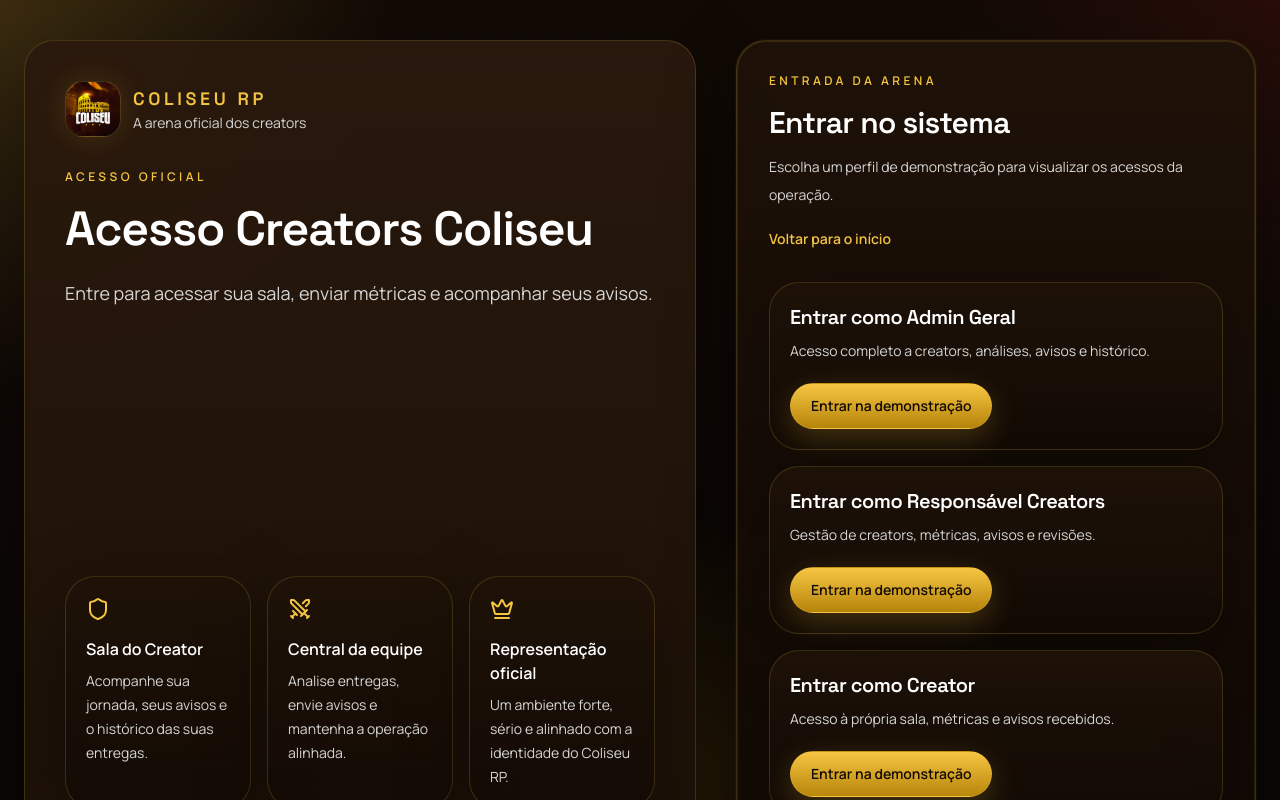
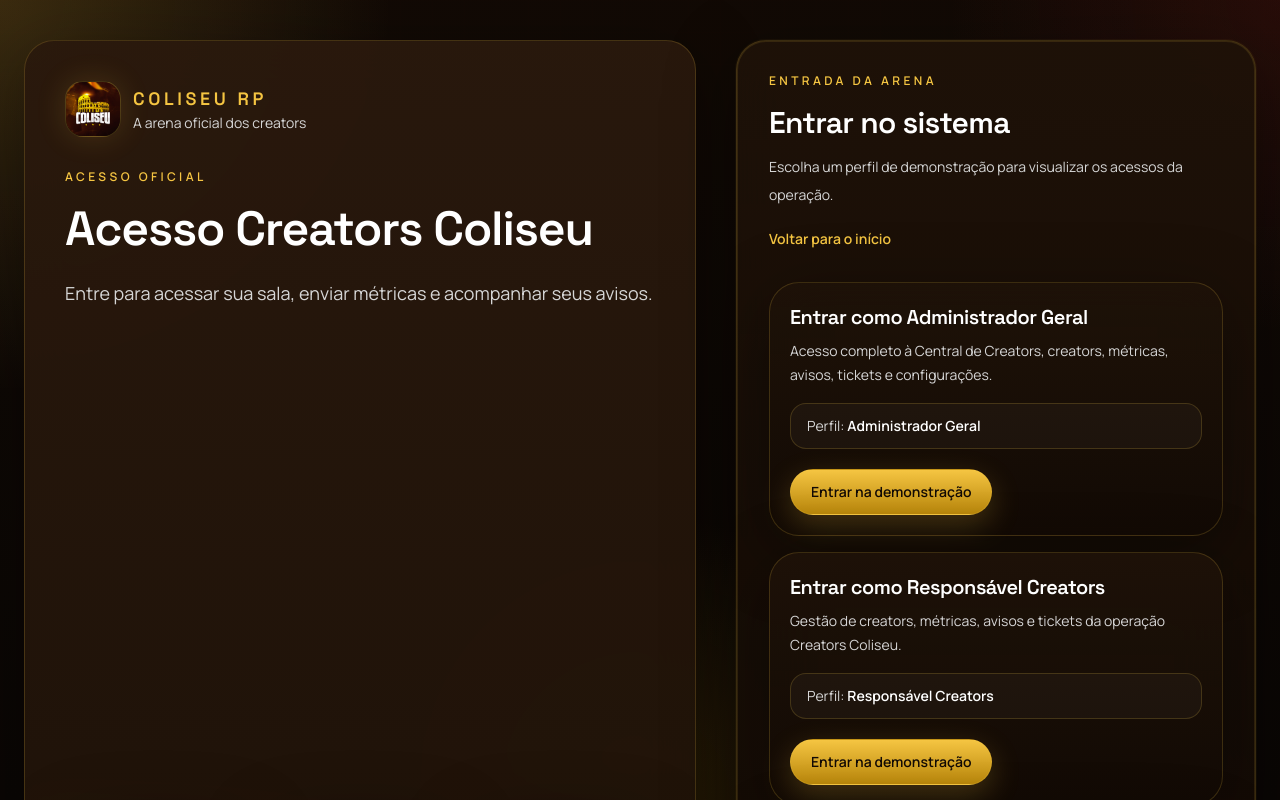
Before and after one commit to ColiseuRP/creators, a Next.js app: page /login in a window 1280 px wide. Shown: the top 800 px of the page. Built offline with nearby package versions, Linux system fonts and the light colour scheme; no server answers.

Commit message:
Align app roles with Supabase enum

```diff
--- a/src/app/login/page.tsx
+++ b/src/app/login/page.tsx
@@ -6,14 +6,39 @@
 import { ColiseuLogo } from "@/components/coliseu-logo";
 import { LoginForm } from "@/components/forms/login-form";
 import { isMockMode } from "@/lib/env";
-import { getRoleHomePath } from "@/lib/permissions";
+import { getRoleHomePath, getRoleLabel } from "@/lib/permissions";
 import { getSessionContext } from "@/lib/session";
+import type { AppRole } from "@/lib/types";
 
 interface LoginPageProps {
   searchParams: Promise<{
     error?: string;
   }>;
 }
+
+const demoOptions: Array<{
+  role: AppRole;
+  label: string;
+  description: string;
+}> = [
+  {
+    role: "admin_general",
+    label: "Entrar como Administrador Geral",
+    description:
+      "Acesso completo à Central de Creators, creators, métricas, avisos, tickets e configurações.",
+  },
+  {
+    role: "responsavel_creators",
+    label: "Entrar como Responsável Creators",
+    description:
+      "Gestão de creators, métricas, avisos e tickets da operação Creators Coliseu.",
+  },
+  {
+    role: "creator",
+    label: "Entrar como Creator",
+    description: "Acesso apenas à própria sala, métricas e avisos recebidos.",
+  },
+];
 
 export default async function LoginPage({ searchParams }: LoginPageProps) {
   const actor = await getSessionContext();
@@ -74,9 +99,12 @@
           <p className="mt-3 text-sm leading-7 text-[var(--muted)]">
             {isMockMode
               ? "Escolha um perfil de demonstração para visualizar os acessos da operação."
-              : "Use seu acesso para entrar na sua sala ou na central da equipe."}
+              : "Use seu acesso para entrar na sua sala ou na Central de Creators."}
           </p>
-          <Link href="/" className="mt-5 inline-flex text-sm font-semibold text-[var(--gold)] hover:text-[var(--white)]">
+          <Link
+            href="/"
+            className="mt-5 inline-flex text-sm font-semibold text-[var(--gold)] hover:text-[var(--white)]"
+          >
             Voltar para o início
           </Link>
         </div>
@@ -89,23 +117,7 @@
 
         {isMockMode ? (
           <div className="space-y-4">
-            {[
-              {
-                role: "admin_general",
-                label: "Entrar como Admin Geral",
-                description: "Acesso completo a creators, análises, avisos e histórico.",
-              },
-              {
-                role: "responsavel_creators",
-                label: "Entrar como Responsável Creators",
-                description: "Gestão de creators, métricas, avisos e revisões.",
-              },
-              {
-                role: "creator",
-                label: "Entrar como Creator",
-                description: "Acesso à própria sala, métricas e avisos recebidos.",
-              },
-            ].map((option) => (
+            {demoOptions.map((option) => (
               <form
                 key={option.role}
                 action={switchDemoRoleAction}
@@ -118,10 +130,13 @@
                 <p className="mt-2 text-sm leading-6 text-[var(--muted)]">
                   {option.description}
                 </p>
-                <button
-                  type="submit"
-                  className="button-gold mt-5"
-                >
+                <div className="mt-4 rounded-2xl border border-[rgba(245,197,66,0.12)] bg-[rgba(255,255,255,0.03)] px-4 py-3 text-sm text-[var(--muted)]">
+                  Perfil:{" "}
+                  <span className="font-semibold text-[var(--white)]">
+                    {getRoleLabel(option.role)}
+                  </span>
+                </div>
+                <button type="submit" className="button-gold mt-5">
                   Entrar na demonstração
                 </button>
               </form>
--- a/src/components/app-shell.tsx
+++ b/src/components/app-shell.tsx
@@ -4,13 +4,8 @@
 import { signOutAction, switchDemoRoleAction } from "@/app/actions/auth";
 import { ColiseuLogo } from "@/components/coliseu-logo";
 import { Sidebar } from "@/components/sidebar";
+import { getRoleLabel } from "@/lib/permissions";
 import type { AppRole, SessionContext } from "@/lib/types";
-
-const roleLabels: Record<AppRole, string> = {
-  admin_general: "Admin Geral",
-  responsavel_creators: "Responsável Creators",
-  creator: "Creator",
-};
 
 export function AppShell({
   actor,
@@ -44,7 +39,7 @@
                     {actor.profile.name}
                   </h2>
                   <span className="rounded-full border border-[rgba(245,197,66,0.22)] bg-[rgba(245,197,66,0.08)] px-3 py-1 text-xs font-semibold text-[var(--gold)]">
-                    {roleLabels[actor.role]}
+                    {getRoleLabel(actor.role)}
                   </span>
                   {actor.mockMode ? (
                     <span className="rounded-full border border-[rgba(245,197,66,0.22)] bg-[rgba(255,255,255,0.04)] px-3 py-1 text-xs font-semibold text-[var(--muted)]">
@@ -55,7 +50,7 @@
                 <p className="mt-2 max-w-3xl text-sm leading-7 text-[var(--muted)]">
                   {actor.role === "creator"
                     ? "Seu espaço para acompanhar entregas, métricas e avisos da equipe Creators Coliseu."
-                    : "Ambiente oficial da equipe para conduzir análises, creators, avisos e histórico da arena."}
+                    : "Ambiente oficial da equipe para conduzir análises, creators, avisos, tickets e histórico da arena."}
                 </p>
               </div>
             </div>
@@ -71,7 +66,7 @@
                         <form key={role} action={switchDemoRoleAction}>
                           <input type="hidden" name="role" value={role} />
                           <button type="submit" className="button-ghost">
-                            {roleLabels[role]}
+                            {getRoleLabel(role)}
                           </button>
                         </form>
                       ),
--- a/src/lib/permissions.ts
+++ b/src/lib/permissions.ts
@@ -2,12 +2,16 @@
 
 export const STAFF_ROLES: AppRole[] = ["admin_general", "responsavel_creators"];
 
+export const ROLE_LABELS: Record<AppRole, string> = {
+  admin_general: "Administrador Geral",
+  responsavel_creators: "Responsável Creators",
+  creator: "Creator",
+};
+
 export function normalizeAppRole(value: string | null | undefined): AppRole | null {
   switch (value) {
-    case "admin":
     case "admin_general":
       return "admin_general";
-    case "responsible_creator":
     case "responsavel_creators":
       return "responsavel_creators";
     case "creator":
@@ -15,6 +19,10 @@
     default:
       return null;
   }
+}
+
+export function getRoleLabel(role: AppRole) {
+  return ROLE_LABELS[role];
 }
 
 export function isStaffRole(role: AppRole | null | undefined) {
```
